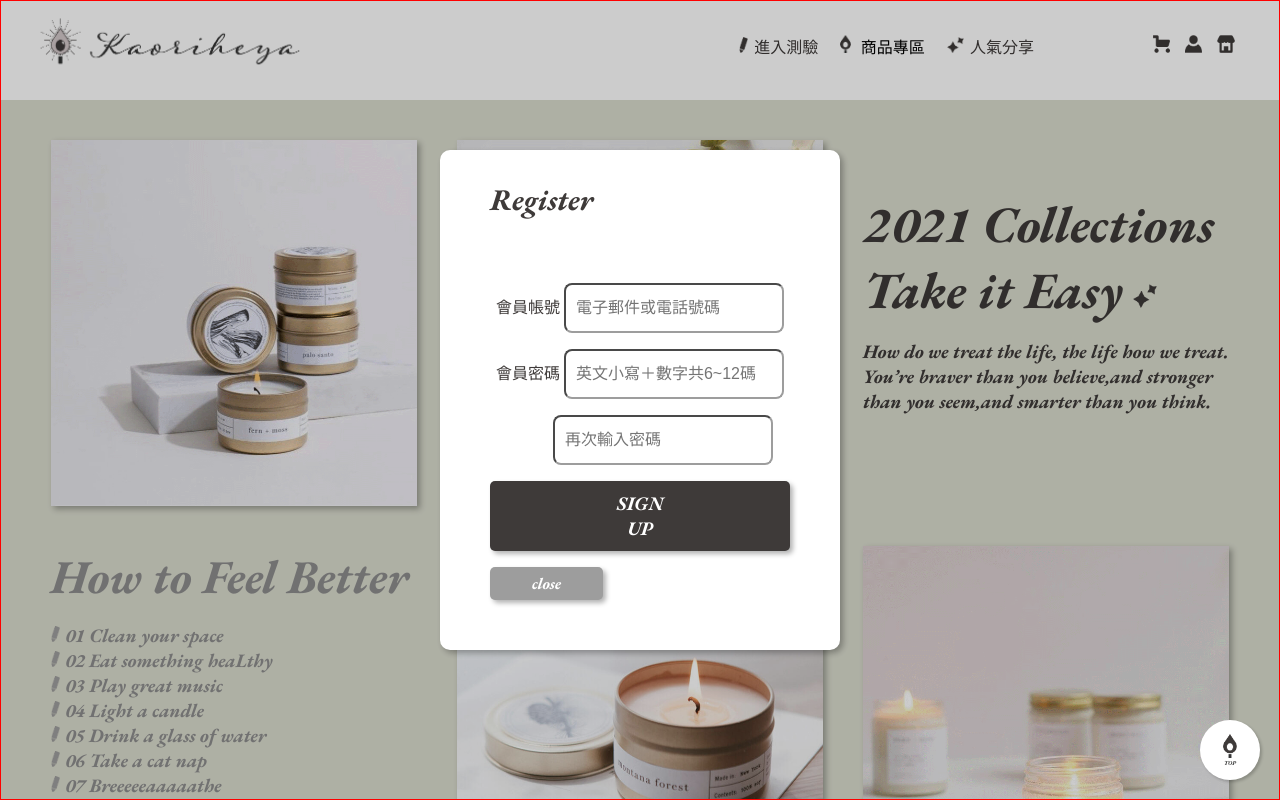
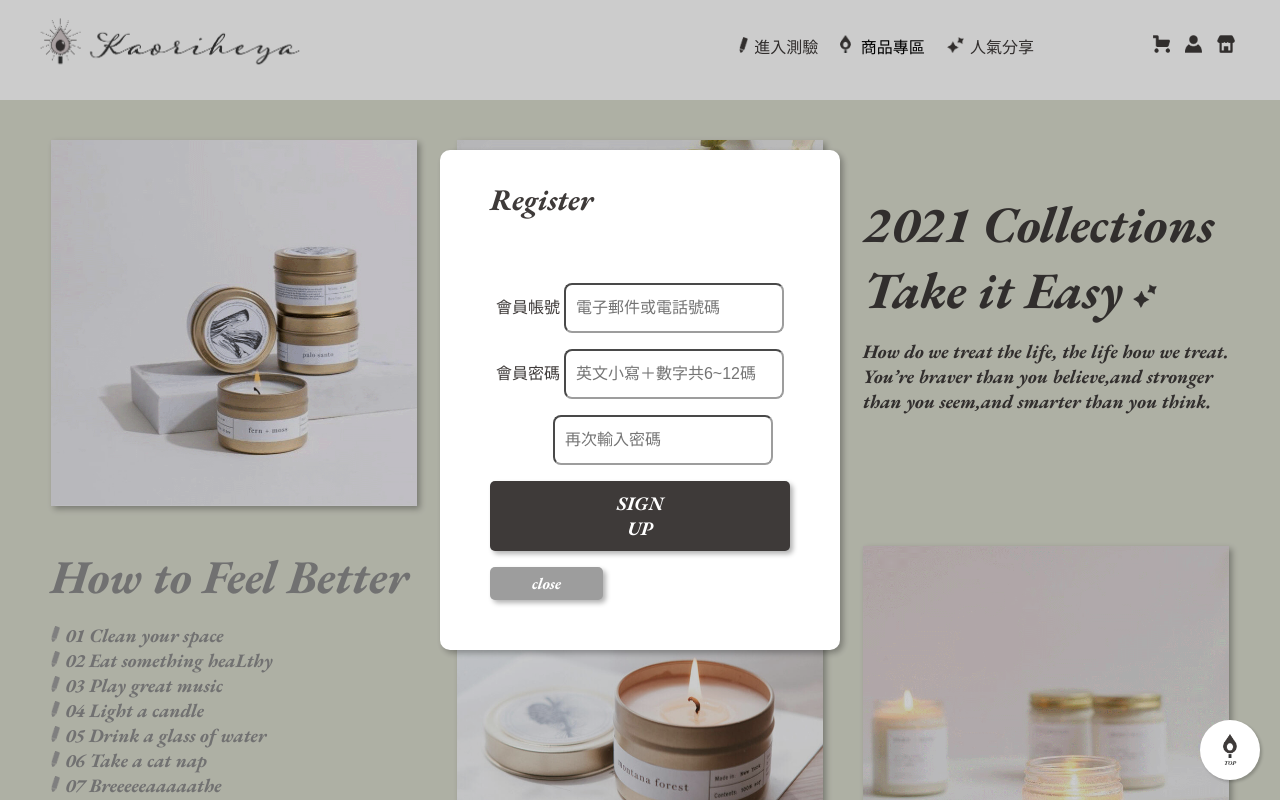
Before and after one commit to melody0602/Kaoriheya, a plain HTML site: page index.html in a window 1280 px wide. Both pictures are taken after a click on the button 1193 px from the left and 45 px from the top of the page. Shown: the top 800 px of the page. Drawn offline with nearby package versions, Linux system fonts and the light colour scheme.

Commit message:
更新彈窗外觀

```diff
--- a/index.html
+++ b/index.html
@@ -48,7 +48,7 @@
           </li>
         </ul>
         <!-- 彈窗內容 -->
-        <div class="overlay" style="border: 1px solid red;">
+        <div class="overlay">
           <article>
             <p class="register">Register</p>
             <div class="popover">
```
Also changed, not shown: products.html (+1 -1 lines), products_page.html (+1 -1 lines), share.html (+1 -1 lines), test.html (+1 -1 lines).
